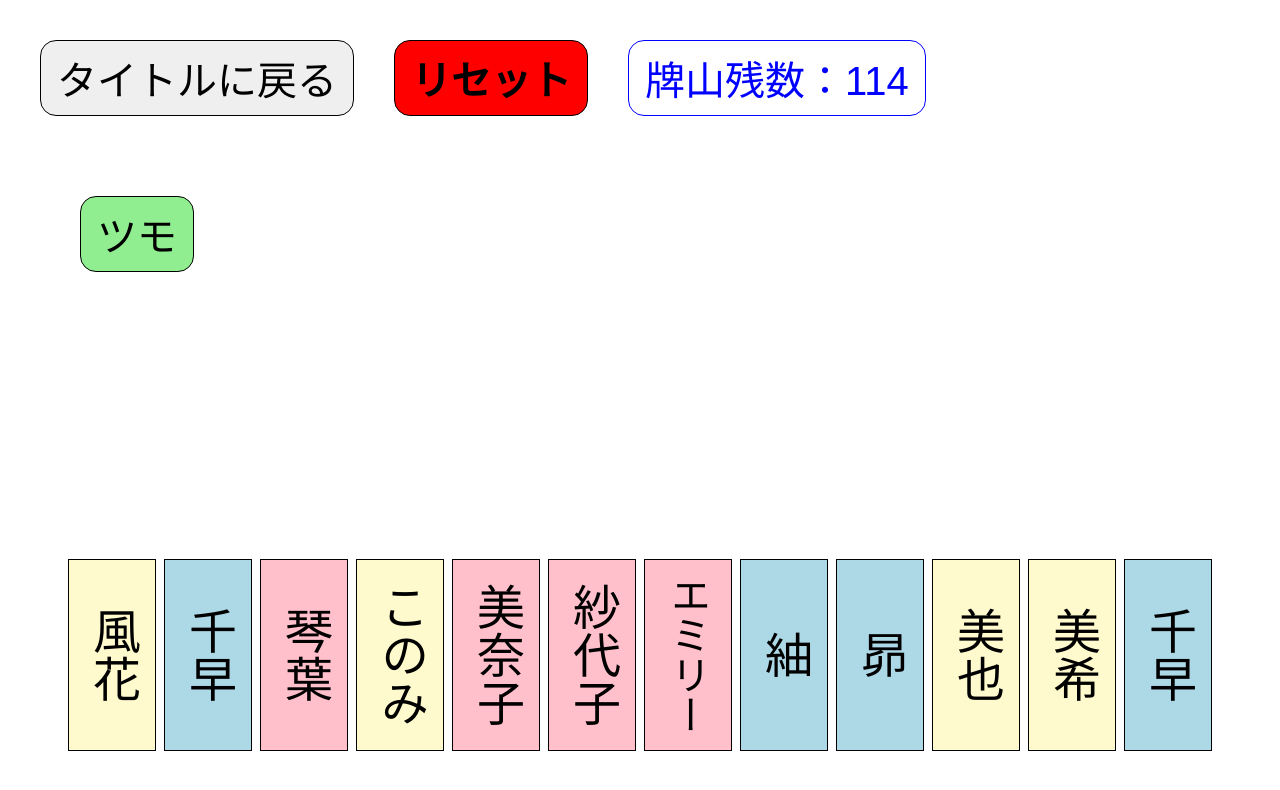
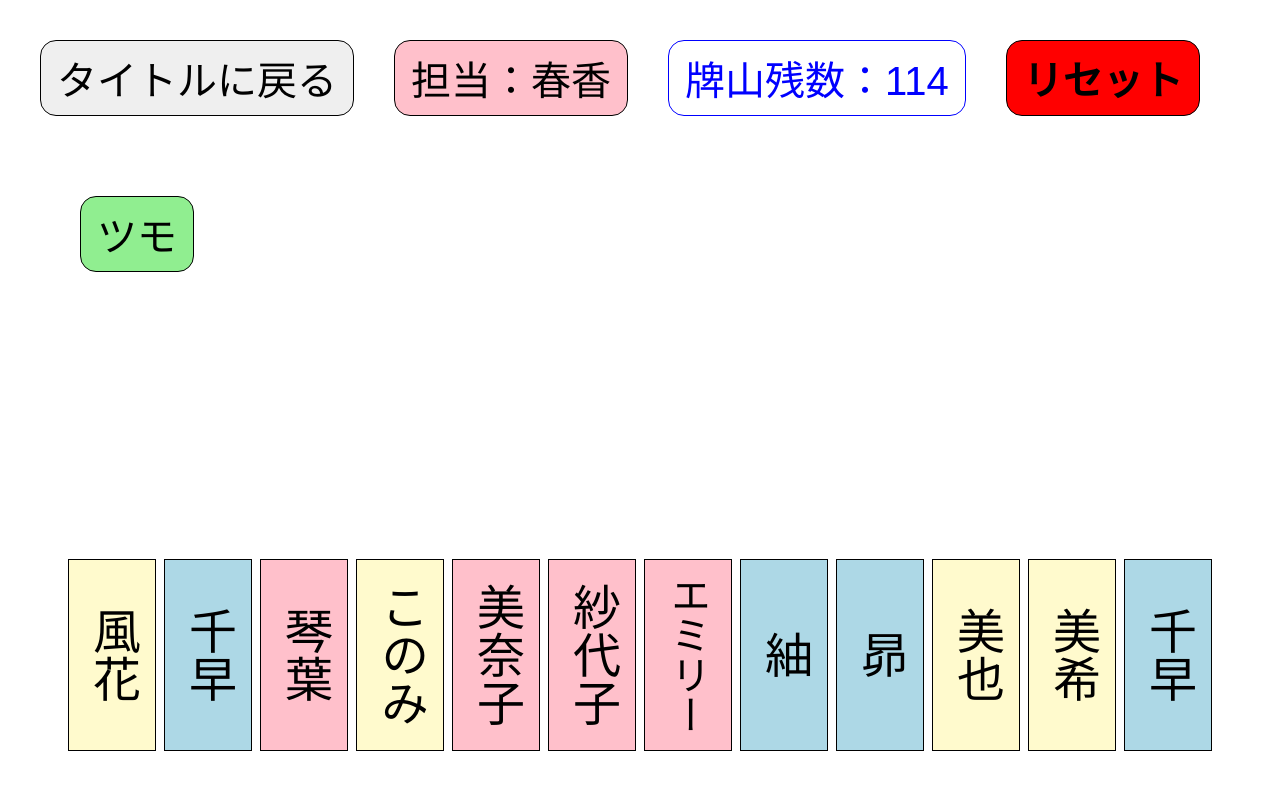
Before and after one commit to YSRKEN/Hitori-Jong-2nd, a React (Create React App) app in the folder hitori-jong-2nd/: page / in a window 1280 px wide. Both pictures are taken after a click on the button "ゲーム開始". Shown: the top 790 px of the page. Built offline with nearby package versions, Linux system fonts and the light colour scheme.

Commit message:
[add] 担当機能を搭載し、また変更できるようにした

```diff
--- a/hitori-jong-2nd/src/constant2/idol.ts
+++ b/hitori-jong-2nd/src/constant2/idol.ts
@@ -25,3 +25,6 @@ export const IDOL_LIST2 = createIdolInfo2();
 export const SORA_ID = IDOL_LIST.findIndex(
   idolInfo => idolInfo.name === 'そら',
 );
+export const SHIIKA_ID = IDOL_LIST.findIndex(
+  idolInfo => idolInfo.name === '詩花',
+);
--- a/hitori-jong-2nd/src/context.ts
+++ b/hitori-jong-2nd/src/context.ts
@@ -9,6 +9,7 @@ export interface ApplicationState {
   selectedUnitFlg: boolean[];
   selectedMemberFlg: boolean[];
   selectedKana: string;
+  myIdol: number;
   dispatch: (action: Action) => void;
 }
 
--- a/hitori-jong-2nd/src/css/module.css
+++ b/hitori-jong-2nd/src/css/module.css
@@ -152,6 +152,24 @@
   border-spacing: 2vh;
 }
 
+.my-idol {
+  font-size: 5vh;
+  padding: 1vh 2vh 1vh 2vh;
+  background-color: white;
+}
+
+.my-idol-Princess {
+  background-color: pink;
+}
+
+.my-idol-Fairy {
+  background-color: lightblue;
+}
+
+.my-idol-Angel {
+  background-color: lemonchiffon;
+}
+
 .tile {
   padding-left: 0;
   padding-right: 0;
--- /dev/null
+++ b/hitori-jong-2nd/src/parts/MyIdolView.tsx
@@ -0,0 +1,17 @@
+import React, { useContext } from 'react';
+import { ApplicationContext } from 'context';
+import { IdolInfo2, IDOL_LIST2 } from 'constant2/idol';
+
+const MyIdolViewBase: React.FC<{idolInfo: IdolInfo2, onClick: () => void}> = ({idolInfo, onClick}) => (
+	<button className={`l-margin-right default-button my-idol my-idol-${idolInfo.type}`} onClick={onClick}>
+		担当：{idolInfo.name}</button>
+);
+
+const MyIdolView: React.FC = () => {
+	const { myIdol, dispatch } = useContext(ApplicationContext);
+
+	return <MyIdolViewBase idolInfo={IDOL_LIST2[myIdol]}
+		onClick={() => dispatch({type: 'ToKanaKeyBoard', message: '-1'})}/>;
+};
+
+export default MyIdolView;
--- a/hitori-jong-2nd/src/scene/Game.tsx
+++ b/hitori-jong-2nd/src/scene/Game.tsx
@@ -7,6 +7,7 @@ import { getResetFlg } from 'service/utility';
 import { HAND_TILE_COUNT, TILE_COUNT } from 'constant/other';
 import { loadSetting } from 'service/setting';
 import { IDOL_LIST_COUNT } from 'constant/idol';
+import MyIdolView from 'parts/MyIdolView';
 
 // ゲーム画面
 const GameSceneBase: React.FC<{
@@ -53,18 +54,19 @@ const GameSceneBase: React.FC<{
       >
         タイトルに戻る
       </button>
+      <MyIdolView />
       <button
         type="button"
-        className="l-margin-right default-button reset-game"
+        className="l-margin-right default-button tile-count"
+      >
+        牌山残数：{IDOL_LIST_COUNT * TILE_COUNT - loadSetting('DeckPointer', 0)}
+      </button>
+      <button
+        type="button"
+        className="default-button reset-game"
         onClick={resetGame}
       >
         リセット
-      </button>
-      <button
-        type="button"
-        className="default-button tile-count"
-      >
-        牌山残数：{IDOL_LIST_COUNT * TILE_COUNT - loadSetting('DeckPointer', 0)}
       </button>
     </div>
     <div className="l-main-game">
--- a/hitori-jong-2nd/src/scene/Simulation.tsx
+++ b/hitori-jong-2nd/src/scene/Simulation.tsx
@@ -2,6 +2,7 @@ import React, { useContext } from 'react';
 import { ApplicationContext } from 'context';
 import MyHandTileList from 'parts/MyHandTileList';
 import CommandButton from 'parts/CommandButton';
+import MyIdolView from 'parts/MyIdolView';
 
 // シミュレーション画面
 const SimulationSceneBase: React.FC<{
@@ -20,11 +21,12 @@ const SimulationSceneBase: React.FC<{
     <div className="l-header">
       <button
         type="button"
-        className="default-button back-title"
+        className="l-margin-right default-button back-title"
         onClick={backToTitle}
       >
         タイトルに戻る
       </button>
+      <MyIdolView />
     </div>
     <div className="l-main-simulation">
       <CommandButton
--- a/hitori-jong-2nd/src/store.ts
+++ b/hitori-jong-2nd/src/store.ts
@@ -28,6 +28,7 @@ import {
 } from 'service/hand';
 import { setResetFlg, resetTrashArea, addTrashTile, getMemberFromTrashArea } from 'service/utility';
 import { UNIT_LIST2 } from 'constant2/unit';
+import { SORA_ID, SHIIKA_ID } from 'constant2/idol';
 
 const useStore = (): ApplicationState => {
   // アプリケーションの動作モード
@@ -92,6 +93,13 @@ const useStore = (): ApplicationState => {
 
   // 五十音表で押したボタン
   const [selectedKana, setSelectedKana] = useState('あ');
+
+  // 担当アイドル
+  const [myIdol, setMyIdol] = useState(loadSetting('MyIdol', 0));
+  const setMyIdol2 = (idolId: number) => {
+    setMyIdol(idolId);
+    saveSetting('MyIdol', idolId);
+  };
 
   // 「現在の手牌」を返す
   const getMyHand = () => {
@@ -354,16 +362,21 @@ const useStore = (): ApplicationState => {
         break;
       }
       // アイドルを選択
-      case 'selectIdol':
+      case 'selectIdol':{
+        const idolId = parseInt(action.message, 10);
         if (oldSelectedTileIndex >= 0) {
           // シミュレーション画面における手牌変化
-          setMyHandS2(selectIdolFunc(myHandS, oldSelectedTileIndex, parseInt(action.message)));
+          setMyHandS2(selectIdolFunc(myHandS, oldSelectedTileIndex, idolId));
           setApplicationMode(oldScene);
         } else {
           // ゲーム画面・シミュレーション画面における担当変化
-
+          if (idolId !== SORA_ID && idolId !== SHIIKA_ID){
+            setMyIdol2(idolId);
+          }
+          setApplicationMode(oldScene);
         }
         break;
+      }
       default:
         break;
     }
@@ -376,6 +389,7 @@ const useStore = (): ApplicationState => {
     selectedUnitFlg,
     selectedMemberFlg,
     selectedKana,
+    myIdol,
     dispatch,
   };
 };
```
